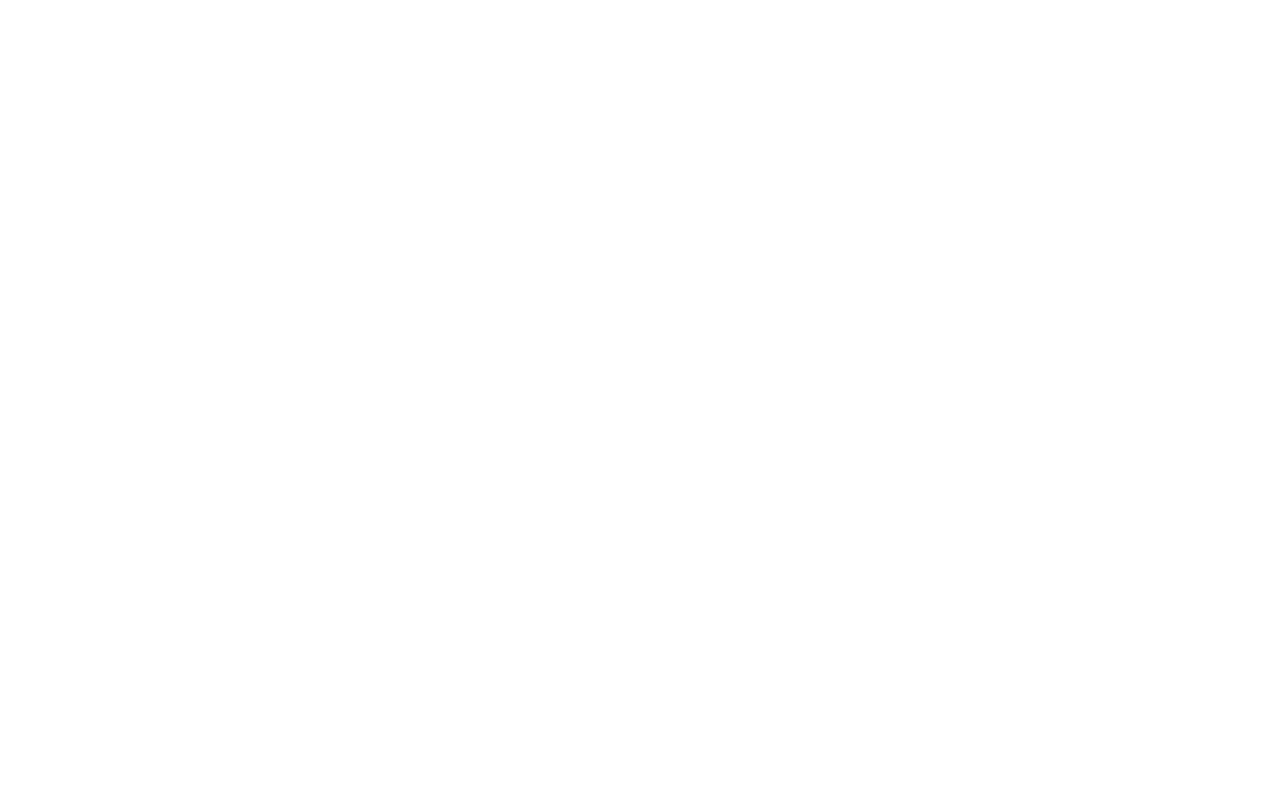
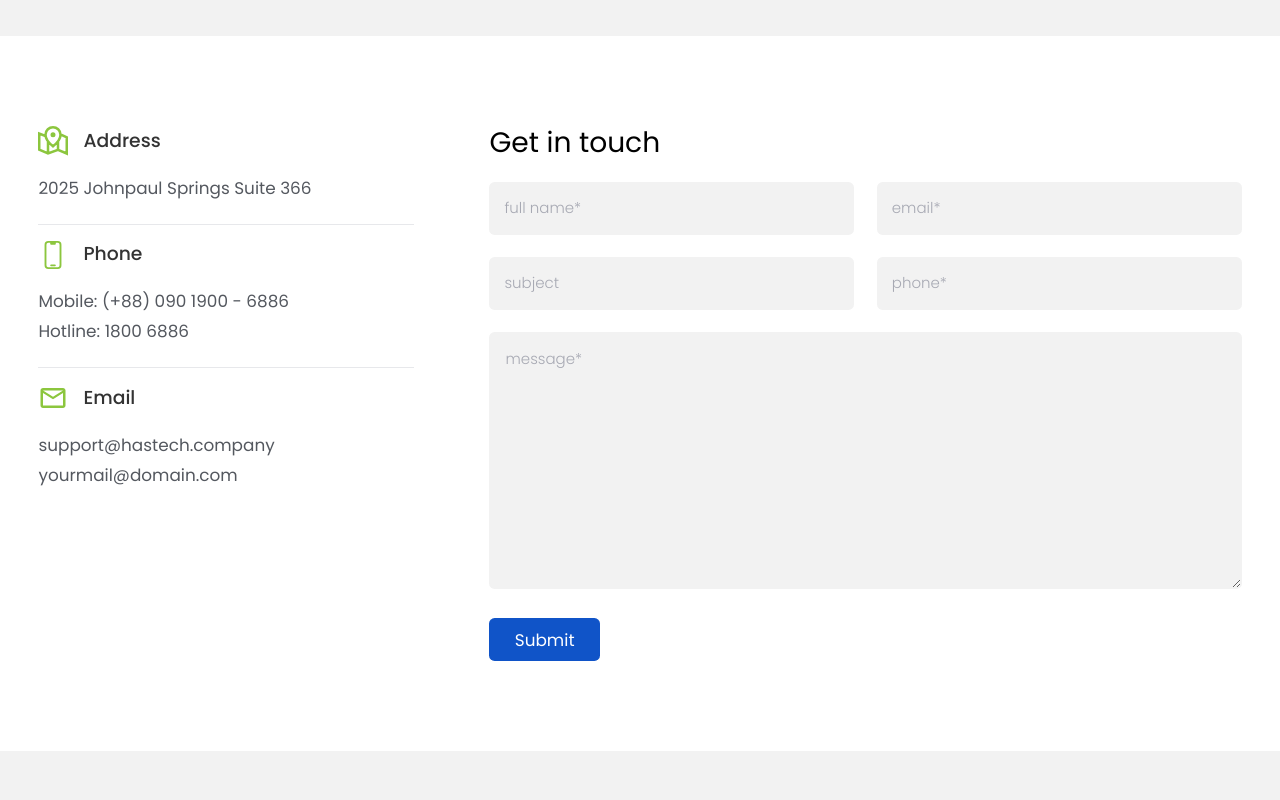
Before and after one commit to FBK-Manuel/High-School, a React (Vite) app: page /contact in a window 1280 px wide. Shown: the part 780-1580 px from the top of the page. Before the commit the page ends 800 px from the top, so only its background shows below. Built offline with nearby package versions, Linux system fonts and the light colour scheme.

Commit message:
completed contact page component including responsiveness

```diff
--- a/src/landingPage/LandingpageBody/Contact.tsx
+++ b/src/landingPage/LandingpageBody/Contact.tsx
@@ -1,7 +1,10 @@
-// import React from 'react'
-
 import { useEffect } from "react";
 import { useLocation } from "react-router-dom";
+
+// components
+import { Header } from "../../landingPageComponents/aboutComponent";
+import { Info, Form } from "../../landingPageComponents/contactComponent";
+
 import { ScrollToTop } from "../../scrollToTop/ScrollToTop";
 
 function Contact() {
@@ -10,7 +13,15 @@
     ScrollToTop();
   }, [location]);
 
-  return <div>Contact</div>;
+  return (
+    <section>
+       <Header routeTitle="Contact Us" routeName="Contact" />
+       <div className="flex flex-col lg:flex-row gap-12 lg:gap-20 w-[94%] max-w-[45rem] lg:max-w-none mx-auto my-6 md:my-8 lg:my-24">
+          <Info />
+          <Form />
+       </div>
+    </section>
+  );
 }
 
 export default Contact;
--- /dev/null
+++ b/src/landingPageComponents/contactComponent/Form.tsx
@@ -0,0 +1,50 @@
+
+
+const Form: React.FC = () => {
+  return (
+    <section className="lg:flex-[2] flex flex-col gap-6">
+      <h3 className="text-2xl md:text-3xl font-normal">Get in touch</h3>
+
+      <form action="" method="post">
+        <div className="flex flex-col sm:flex-row sm:items-center gap-6">
+          <input
+            className="text-base text-[#54585f] font-light bg-[#f2f2f2] p-4 rounded-md w-full outline-none focus:border focus:border-[#e7e8eb] placeholder:text-[#a7a9b3] placeholder:text-base placeholder:font-light transition-all duration-300"
+            type="text"
+            placeholder="full name*"
+            required
+          />
+          <input
+            className="text-base text-[#54585f] font-light bg-[#f2f2f2] p-4 rounded-md w-full outline-none focus:border focus:border-[#e7e8eb] placeholder:text-[#a7a9b3] placeholder:text-base placeholder:font-light transition-all duration-300"
+            type="email"
+            placeholder="email*"
+            required
+          />
+        </div>
+        <div className="flex flex-col sm:flex-row sm:items-center gap-6 mt-6">
+          <input
+            className="text-base text-[#54585f] font-light bg-[#f2f2f2] p-4 rounded-md w-full outline-none focus:border focus:border-[#e7e8eb] placeholder:text-[#a7a9b3] placeholder:text-base placeholder:font-light transition-all duration-300"
+            type="text"
+            placeholder="subject"
+          />
+          <input
+            className="text-base text-[#54585f] font-light bg-[#f2f2f2] p-4 rounded-md w-full outline-none focus:border focus:border-[#e7e8eb] placeholder:text-[#a7a9b3] placeholder:text-base placeholder:font-light transition-all duration-300"
+            type="tel"
+            placeholder="phone*"
+            required
+          />
+        </div>
+        <textarea
+          className="text-base text-[#54585f] font-light bg-[#f2f2f2] p-4 rounded-md w-full outline-none border border-transparent focus:border-[#e7e8eb] mt-6 placeholder:text-[#a7a9b3] placeholder:text-base placeholder:font-light transition-all duration-300"
+          placeholder="message*"
+          cols={30}
+          rows={10}
+          required
+        >
+        </textarea>
+        <button type="submit" className="text-white bg-[#1054c8] text-base md:text-lg py-[0.5em] px-[1.5em] rounded-md mt-6">Submit</button>
+      </form>
+    </section>
+  )
+}
+
+export default Form;
--- /dev/null
+++ b/src/landingPageComponents/contactComponent/Info.tsx
@@ -0,0 +1,46 @@
+// icons
+import { GrMapLocation } from "react-icons/gr";
+import { HiOutlineDevicePhoneMobile } from "react-icons/hi2";
+import { MdOutlineMailOutline } from "react-icons/md";
+
+
+const Info: React.FC = () => {
+  return (
+    <section className="flex-1 flex flex-col gap-4">
+      {/* Address container */}
+      <div className="flex flex-col gap-5 border-b border-[#e7e8eb] pb-6">
+        <div className="flex items-center gap-4">
+          <GrMapLocation className="size-8 text-[#8cc63e]" />
+          <h3 className="text-lg md:text-xl font-medium text-[#333333]">Address</h3>
+        </div>
+        <p className="text-base md:text-lg text-[#54585f] font-normal">2025 Johnpaul Springs Suite 366</p>
+      </div>
+
+      {/* Phone container */}
+      <div className="flex flex-col gap-5 border-b border-[#e7e8eb] pb-6">
+        <div className="flex items-center gap-4">
+          <HiOutlineDevicePhoneMobile className="size-8 text-[#8cc63e]" />
+          <h3 className="text-lg md:text-xl font-medium text-[#333333]">Phone</h3>
+        </div>
+        <div className="inline-flex flex-col gap-1">
+          <p className="text-base md:text-lg text-[#54585f] font-normal">Mobile: (+88) 090 1900 - 6886</p>
+          <p className="text-base md:text-lg text-[#54585f] font-normal">Hotline: 1800 6886</p>
+        </div>
+      </div>
+
+      {/* Email container */}
+      <div className="flex flex-col gap-5">
+        <div className="flex items-center gap-4">
+          <MdOutlineMailOutline className="size-8 text-[#8cc63e]" />
+          <h3 className="text-lg md:text-xl font-medium text-[#333333]">Email</h3>
+        </div>
+        <div className="inline-flex flex-col gap-1">
+          <p className="text-base md:text-lg text-[#54585f] font-normal">support@hastech.company</p>
+          <p className="text-base md:text-lg text-[#54585f] font-normal">yourmail@domain.com</p>
+        </div>
+      </div>
+    </section>
+  )
+}
+
+export default Info;
--- /dev/null
+++ b/src/landingPageComponents/contactComponent/index.ts
@@ -0,0 +1,4 @@
+import Info from "./Info";
+import Form from "./Form";
+
+export { Info, Form };
```
Also changed, not shown: src/landingPageComponents/aboutComponent/index.ts (renamed from src/landingPageComponents/aboutComponent/index.tsx).
